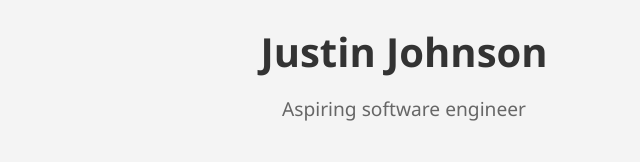
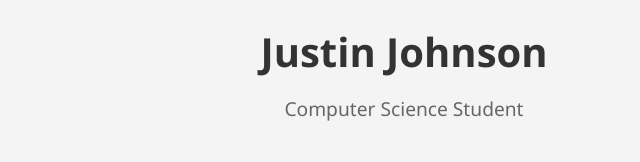
Before and after one commit to jjohnsrepo/.github.io, a plain HTML site: page index.html in a window 1280 px wide. Shown: the top 162 px of the page, 236-876 px from the left. Drawn offline with Linux system fonts and the light colour scheme.

Commit message:
Update index.html

```diff
--- a/index.html
+++ b/index.html
@@ -9,7 +9,7 @@
 <body>
   <header>
     <h1>Justin Johnson</h1>
-    <p>Aspiring software engineer</p>
+    <p>Computer Science Student</p>
   </header>
 
   <main>
```
